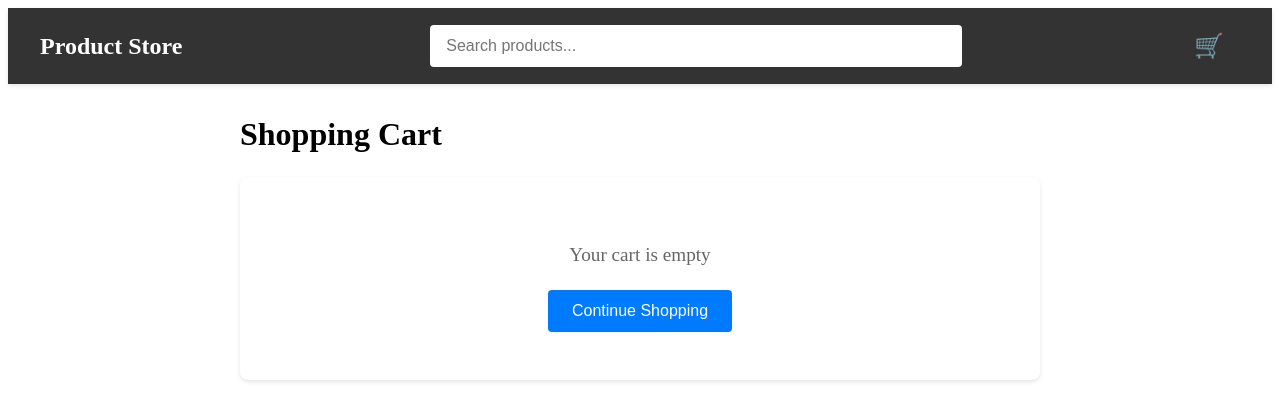
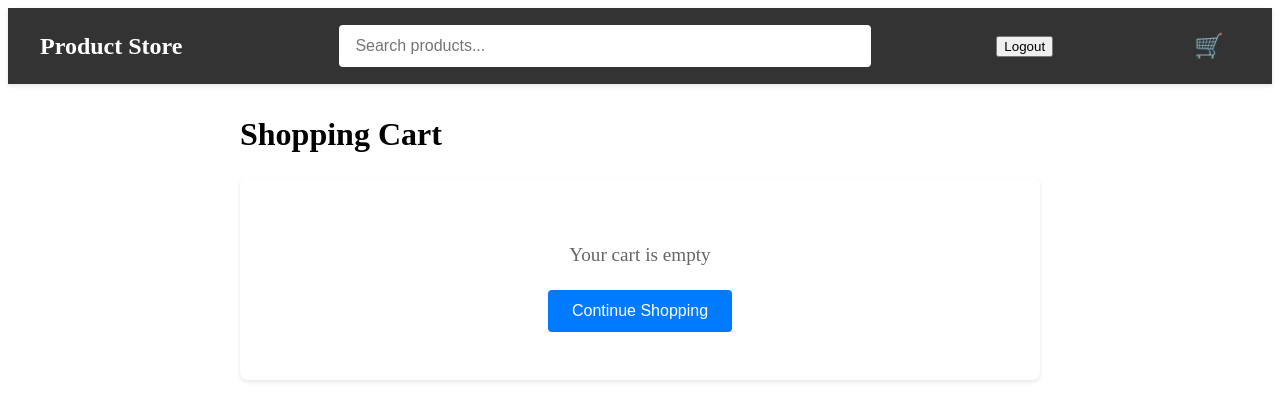
Before and after one commit to snebo/SeamFix-NextGen-Academy-Assignment-2, an Angular app: page /cart in a window 1280 px wide. Shown: the top 420 px of the page. Built offline with nearby package versions, Linux system fonts and the light colour scheme; sample sign-in values are in the browser's storage.

Commit message:
add: logout functionality

```diff
--- a/src/app/auth/auth.ts
+++ b/src/app/auth/auth.ts
@@ -25,7 +25,9 @@ export class AuthService {
 
   logOut(): void {
     localStorage.removeItem(USER_EMAIL_KEY);
+    localStorage.removeItem(USER_PASSWORD_KEY);
     this.authStateSubject.next(false);
+    this.router.navigateByUrl('/login');
   }
 
   getCurrentUser(): string | null {
--- a/src/app/navbar/navbar.html
+++ b/src/app/navbar/navbar.html
@@ -1,5 +1,5 @@
 <nav class="navbar">
-  <div class="navbar-brand" (click)="navigateToHome()" style="cursor: pointer;">
+  <div class="navbar-brand" (click)="navigateToHome()" style="cursor: pointer">
     <h1>Product Store</h1>
   </div>
 
@@ -8,8 +8,13 @@
       type="text"
       placeholder="Search products..."
       (input)="onSearchInput($event)"
-      class="search-input">
+      class="search-input"
+    />
   </div>
+
+  <button *ngIf="(auth.isAuthenticated$ | async) === true" (click)="auth.logOut()">Logout</button>
+
+  <a *ngIf="(auth.isAuthenticated$ | async) === false" routerLink="/login"> Login </a>
 
   <div class="navbar-cart" (click)="navigateToCart()">
     <span class="cart-icon">🛒</span>
--- a/src/app/navbar/navbar.ts
+++ b/src/app/navbar/navbar.ts
@@ -1,19 +1,22 @@
-import { Component, EventEmitter, Input, Output } from '@angular/core';
+import { Component, EventEmitter, inject, Input, Output } from '@angular/core';
 import { CommonModule } from '@angular/common';
 import { Router } from '@angular/router';
+import { AuthService } from '../auth/auth';
 
 @Component({
   selector: 'app-navbar',
   standalone: true,
   imports: [CommonModule],
   templateUrl: './navbar.html',
-  styleUrl: './navbar.css'
+  styleUrl: './navbar.css',
 })
 export class Navbar {
   @Input() cartCount: number = 0;
   @Output() searchRequest = new EventEmitter<string>();
 
   constructor(private router: Router) {}
+
+  auth = inject(AuthService);
 
   onSearchInput(event: Event) {
     const input = event.target as HTMLInputElement;
```
